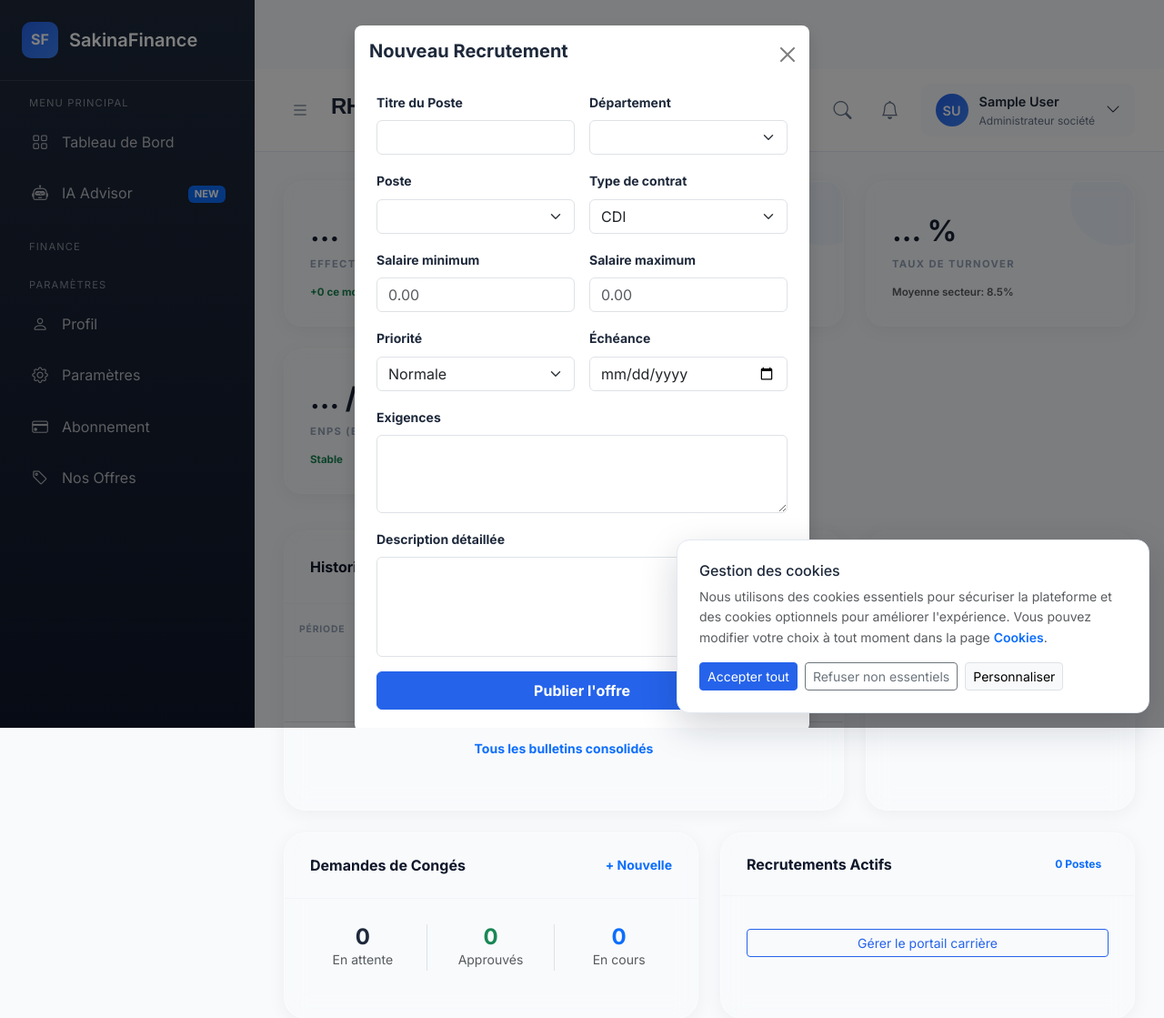
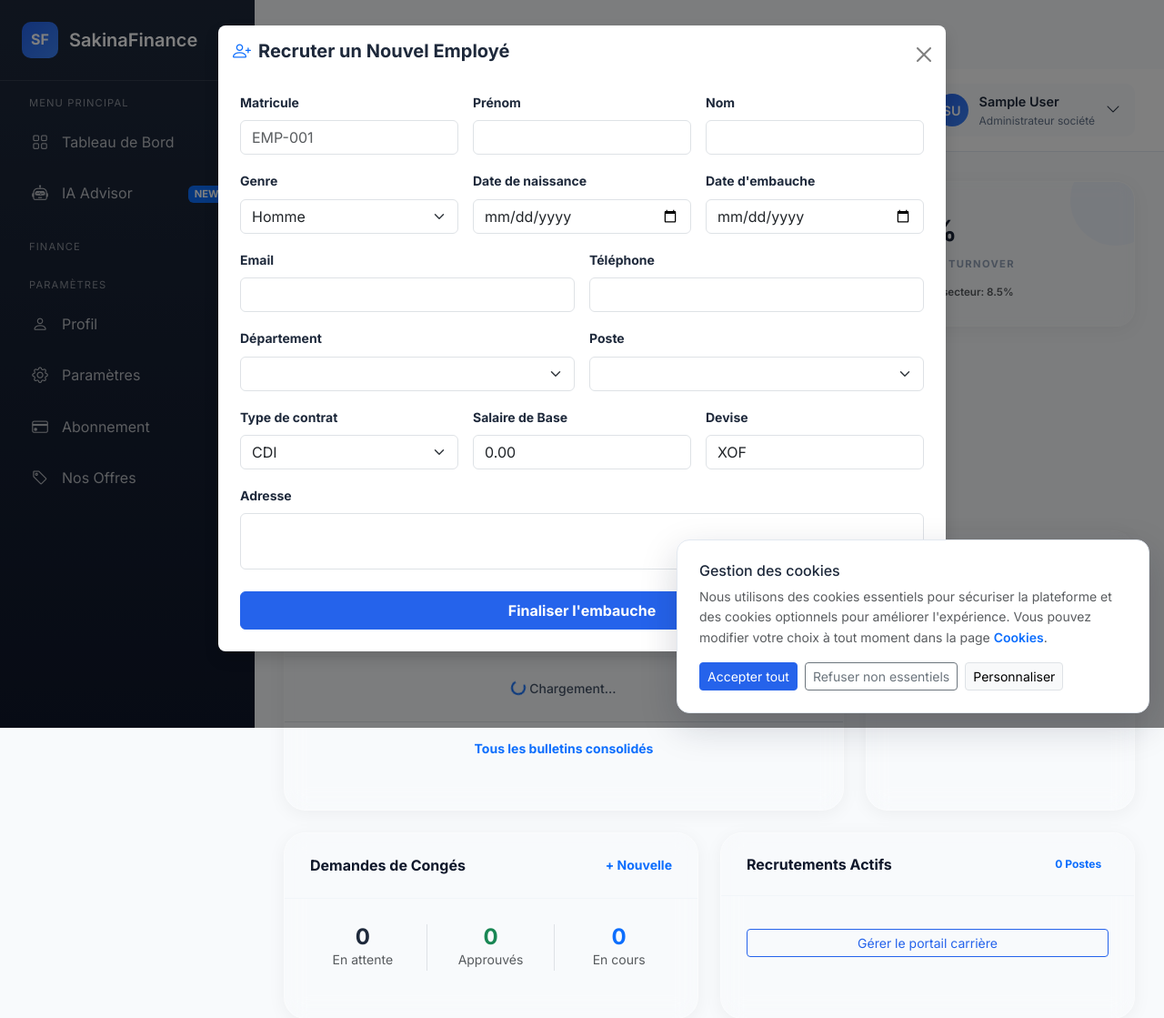
Before and after one commit to ba2664890/sakinafinance, a Django app: page /hr/ in a window 1280 px wide, after a click on "Recruter". Shown: the top 1119 px of the page at 91% size. Run offline with Django 4.2, Linux system fonts and the light colour scheme; the visitor is signed in with stand-in values (Sample User, id 1); data that the repository does not hold is empty; parts of the project's set-up code (start-up, migrations or seed data) failed here and were passed over.

Commit message:
modifs a 00h

```diff
--- a/sakinafinance/hr/urls.py
+++ b/sakinafinance/hr/urls.py
@@ -12,5 +12,6 @@ urlpatterns = [
     path('leaves/add/', views.leave_request_create, name='leave_request_create'),
     path('payslips/<uuid:pk>/', views.payslip_detail, name='payslip_detail'),
     path('api/recruit/', views.api_hr_recruit, name='api_hr_recruit'),
+    path('api/employees/add/', views.api_hr_employee_add, name='api_hr_employee_add'),
     path('api/payroll-config/', views.api_hr_payroll_config, name='api_hr_payroll_config'),
 ]
--- a/sakinafinance/hr/views.py
+++ b/sakinafinance/hr/views.py
@@ -307,6 +307,35 @@ def api_hr_recruit(request):
 
 @require_POST
 @login_required
+def api_hr_employee_add(request):
+    """API: Créer un nouvel employé (Embauche)"""
+    company = _get_company(request)
+    if not company:
+        return JsonResponse({'status': 'error', 'message': 'Société introuvable.'}, status=400)
+
+    form = EmployeeForm(request.POST, request.FILES, company=company)
+    if form.is_valid():
+        employee = form.save(commit=False)
+        employee.company = company
+        employee.save()
+        return JsonResponse({
+            'status': 'success',
+            'message': f'Employé {employee.get_full_name()} créé avec succès.',
+            'employee': {'id': str(employee.id), 'name': employee.get_full_name()}
+        })
+
+    errors = []
+    for field, field_errors in form.errors.items():
+        errors.append(f"{field}: {', '.join(field_errors)}")
+    return JsonResponse({
+        'status': 'error',
+        'message': 'Erreur de validation.',
+        'errors': errors
+    }, status=400)
+
+
+@require_POST
+@login_required
 def api_hr_payroll_config(request):
     """API: Configurer les taux de paie"""
     company = _get_company(request)
--- a/templates/hr/index.html
+++ b/templates/hr/index.html
@@ -245,143 +245,91 @@
     </div>
 </div>
 
-<!-- Modal: Recruitment (Nouveau Employé) -->
+<!-- Modal: Recruit (Nouveau Employé) -->
 <div class="modal fade" id="recruitModal" tabindex="-1">
-    <div class="modal-dialog">
+    <div class="modal-dialog modal-lg">
         <div class="modal-content rounded-24 border-0 shadow">
             <div class="modal-header border-0 pb-0">
-                <h5 class="fw-bold">Nouveau Recrutement</h5>
-                <button type="button" class="btn-close" data-bs-dismiss="modal"></button>
-            </div>
-            <div class="modal-body p-4">
-                <form id="recruitForm">
-                    <div class="row g-3">
-                        <div class="col-md-6">
-                            <label class="form-label small fw-bold">Titre du Poste</label>
-                            <input type="text" class="form-control rounded-12" name="title" required>
-                        </div>
-                        <div class="col-md-6">
-                            <label class="form-label small fw-bold">Département</label>
-                            <select class="form-select rounded-12" name="department" id="recruitDeptSelect"></select>
-                        </div>
-                        <div class="col-md-6">
-                            <label class="form-label small fw-bold">Poste</label>
-                            <select class="form-select rounded-12" name="position" id="recruitPositionSelect"></select>
-                        </div>
-                        <div class="col-md-6">
-                            <label class="form-label small fw-bold">Type de contrat</label>
-                            <select class="form-select rounded-12" name="contract_type">
-                                <option value="cdi">CDI</option>
-                                <option value="cdd">CDD</option>
-                                <option value="interim">Intérim</option>
-                                <option value="freelance">Freelance / Consultant</option>
-                                <option value="apprenticeship">Apprentissage</option>
-                            </select>
-                        </div>
-                        <div class="col-md-6">
-                            <label class="form-label small fw-bold">Salaire minimum</label>
-                            <input type="number" step="0.01" class="form-control rounded-12" name="salary_min" placeholder="0.00">
-                        </div>
-                        <div class="col-md-6">
-                            <label class="form-label small fw-bold">Salaire maximum</label>
-                            <input type="number" step="0.01" class="form-control rounded-12" name="salary_max" placeholder="0.00">
-                        </div>
-                        <div class="col-md-6">
-                            <label class="form-label small fw-bold">Priorité</label>
-                            <select class="form-select rounded-12" name="priority">
-                                <option value="normal">Normale</option>
-                                <option value="high">Haute</option>
-                                <option value="critical">Critique</option>
-                                <option value="low">Faible</option>
-                            </select>
-                        </div>
-                        <div class="col-md-6">
-                            <label class="form-label small fw-bold">Échéance</label>
-                            <input type="date" class="form-control rounded-12" name="deadline">
-                        </div>
-                        <div class="col-12">
-                            <label class="form-label small fw-bold">Exigences</label>
-                            <textarea class="form-control rounded-12" name="requirements" rows="3"></textarea>
-                        </div>
-                        <div class="col-12">
-                            <label class="form-label small fw-bold">Description détaillée</label>
-                            <textarea class="form-control rounded-12" name="description" rows="4"></textarea>
-                        </div>
-                        <div class="col-12">
-                            <button type="submit" class="btn btn-primary w-100 rounded-12 py-2 fw-bold">Publier l'offre</button>
-                        </div>
-                    </div>
-                </form>
-            </div>
-        </div>
-    </div>
-</div>
-
-<!-- Modal: Recruitment (Nouveau Employé) -->
-<div class="modal fade" id="recruitModal" tabindex="-1">
-    <div class="modal-dialog">
-        <div class="modal-content rounded-24 border-0 shadow">
-            <div class="modal-header border-0 pb-0">
-                <h5 class="fw-bold">Nouveau Recrutement</h5>
+                <h5 class="fw-bold"><i class="bi bi-person-plus text-primary me-2"></i>Recruter un Nouvel Employé</h5>
                 <button type="button" class="btn-close" data-bs-dismiss="modal"></button>
             </div>
             <div class="modal-body p-4">
                 <form id="recruitForm">
                     {% csrf_token %}
                     <div class="row g-3">
+                        <div class="col-md-4">
+                            <label class="form-label small fw-bold">Matricule</label>
+                            <input type="text" class="form-control rounded-12" name="employee_number" placeholder="EMP-001" required>
+                        </div>
+                        <div class="col-md-4">
+                            <label class="form-label small fw-bold">Prénom</label>
+                            <input type="text" class="form-control rounded-12" name="first_name" required>
+                        </div>
+                        <div class="col-md-4">
+                            <label class="form-label small fw-bold">Nom</label>
+                            <input type="text" class="form-control rounded-12" name="last_name" required>
+                        </div>
+
+                        <div class="col-md-4">
+                            <label class="form-label small fw-bold">Genre</label>
+                            <select class="form-select rounded-12" name="gender">
+                                <option value="M">Homme</option>
+                                <option value="F">Femme</option>
+                            </select>
+                        </div>
+                        <div class="col-md-4">
+                            <label class="form-label small fw-bold">Date de naissance</label>
+                            <input type="date" class="form-control rounded-12" name="date_of_birth">
+                        </div>
+                        <div class="col-md-4">
+                            <label class="form-label small fw-bold">Date d'embauche</label>
+                            <input type="date" class="form-control rounded-12" name="hire_date" required>
+                        </div>
+
                         <div class="col-md-6">
-                            <label class="form-label small fw-bold">Titre du Poste</label>
-                            <input type="text" class="form-control rounded-12" name="title" required>
+                            <label class="form-label small fw-bold">Email</label>
+                            <input type="email" class="form-control rounded-12" name="email">
                         </div>
                         <div class="col-md-6">
+                            <label class="form-label small fw-bold">Téléphone</label>
+                            <input type="text" class="form-control rounded-12" name="phone">
+                        </div>
+
+                        <div class="col-md-6">
                             <label class="form-label small fw-bold">Département</label>
-                            <select class="form-select rounded-12" name="department" id="recruitDeptSelect"></select>
+                            <select class="form-select rounded-12" name="department" id="recruitDeptSelect" required></select>
                         </div>
                         <div class="col-md-6">
                             <label class="form-label small fw-bold">Poste</label>
-                            <select class="form-select rounded-12" name="position" id="recruitPositionSelect"></select>
+                            <select class="form-select rounded-12" name="position" id="recruitPositionSelect" required></select>
                         </div>
-                        <div class="col-md-6">
+
+                        <div class="col-md-4">
                             <label class="form-label small fw-bold">Type de contrat</label>
                             <select class="form-select rounded-12" name="contract_type">
                                 <option value="cdi">CDI</option>
                                 <option value="cdd">CDD</option>
                                 <option value="interim">Intérim</option>
-                                <option value="freelance">Freelance / Consultant</option>
+                                <option value="freelance">Freelance</option>
                                 <option value="apprenticeship">Apprentissage</option>
                             </select>
                         </div>
-                        <div class="col-md-6">
-                            <label class="form-label small fw-bold">Salaire minimum</label>
-                            <input type="number" step="0.01" class="form-control rounded-12" name="salary_min" placeholder="0.00">
+                        <div class="col-md-4">
+                            <label class="form-label small fw-bold">Salaire de Base</label>
+                            <input type="number" step="0.01" class="form-control rounded-12" name="base_salary" value="0.00">
                         </div>
-                        <div class="col-md-6">
-                            <label class="form-label small fw-bold">Salaire maximum</label>
-                            <input type="number" step="0.01" class="form-control rounded-12" name="salary_max" placeholder="0.00">
+                        <div class="col-md-4">
+                            <label class="form-label small fw-bold">Devise</label>
+                            <input type="text" class="form-control rounded-12" name="currency" value="XOF" readonly>
                         </div>
-                        <div class="col-md-6">
-                            <label class="form-label small fw-bold">Priorité</label>
-                            <select class="form-select rounded-12" name="priority">
-                                <option value="normal">Normale</option>
-                                <option value="high">Haute</option>
-                                <option value="critical">Critique</option>
-                                <option value="low">Faible</option>
-                            </select>
+
+                        <div class="col-12">
+                            <label class="form-label small fw-bold">Adresse</label>
+                            <textarea class="form-control rounded-12" name="address" rows="2"></textarea>
                         </div>
-                        <div class="col-md-6">
-                            <label class="form-label small fw-bold">Échéance</label>
-                            <input type="date" class="form-control rounded-12" name="deadline">
-                        </div>
-                        <div class="col-12">
-                            <label class="form-label small fw-bold">Exigences</label>
-                            <textarea class="form-control rounded-12" name="requirements" rows="3"></textarea>
-                        </div>
-                        <div class="col-12">
-                            <label class="form-label small fw-bold">Description détaillée</label>
-                            <textarea class="form-control rounded-12" name="description" rows="4"></textarea>
-                        </div>
-                        <div class="col-12">
-                            <button type="submit" class="btn btn-primary w-100 rounded-12 py-2 fw-bold">Publier l'offre</button>
+
+                        <div class="col-12 mt-4">
+                            <button type="submit" class="btn btn-primary w-100 rounded-12 py-2 fw-bold">Finaliser l'embauche</button>
                         </div>
                     </div>
                 </form>
@@ -579,43 +527,14 @@ z
         }
     }
 
-    // Handle Recruitment Form
+    // Handle Employee Creation Form (Recruit)
     const recruitForm = document.getElementById('recruitForm');
     if (recruitForm) {
         recruitForm.addEventListener('submit', async (e) => {
             e.preventDefault();
             const formData = new FormData(recruitForm);
             try {
-                const response = await fetch('/hr/api/recruit/', {
-                    method: 'POST',
-                    body: formData,
-                    headers: { 'X-CSRFToken': formData.get('csrfmiddlewaretoken') }
-                });
-                const res = await response.json();
-                if (res.status === 'success') {
-                    if (document.activeElement instanceof HTMLElement) {
-                        document.activeElement.blur();
-                    }
-                    bootstrap.Modal.getInstance(document.getElementById('recruitModal')).hide();
-                    loadHRData(); // Refresh dashboard
-                    recruitForm.reset();
-                } else {
-                    alert(res.message);
-                }
-            } catch (err) {
-                console.error('Submit error:', err);
-            }
-        });
-    }
-
-    // Handle Recruitment Form
-    const recruitForm = document.getElementById('recruitForm');
-    if (recruitForm) {
-        recruitForm.addEventListener('submit', async (e) => {
-            e.preventDefault();
-            const formData = new FormData(recruitForm);
-            try {
-                const response = await fetch('/hr/api/recruit/', {
+                const response = await fetch('/hr/api/employees/add/', {
                     method: 'POST',
                     body: formData,
                     headers: { 'X-CSRFToken': formData.get('csrfmiddlewaretoken') }
@@ -623,10 +542,12 @@ z
                 const res = await response.json();
                 if (res.status === 'success') {
                     bootstrap.Modal.getInstance(document.getElementById('recruitModal')).hide();
-                    loadData(); // Refresh dashboard
+                    loadHRData(); // Refresh dashboard
                     recruitForm.reset();
+                    // Optional: redirect to the new employee detail
+                    // window.location.href = `/hr/employees/${res.employee.id}/`;
                 } else {
-                    alert(res.message);
+                    alert(res.message + (res.errors ? '\n' + res.errors.join('\n') : ''));
                 }
             } catch (err) {
                 console.error('Submit error:', err);
@@ -650,7 +571,7 @@ z
                 if (res.status === 'success') {
                     bootstrap.Modal.getInstance(document.getElementById('payrollConfigModal')).hide();
                     alert('Configuration sauvegardée avec succès');
-                    loadData();
+                    loadHRData();
                 } else {
                     alert(res.message);
                 }
```
